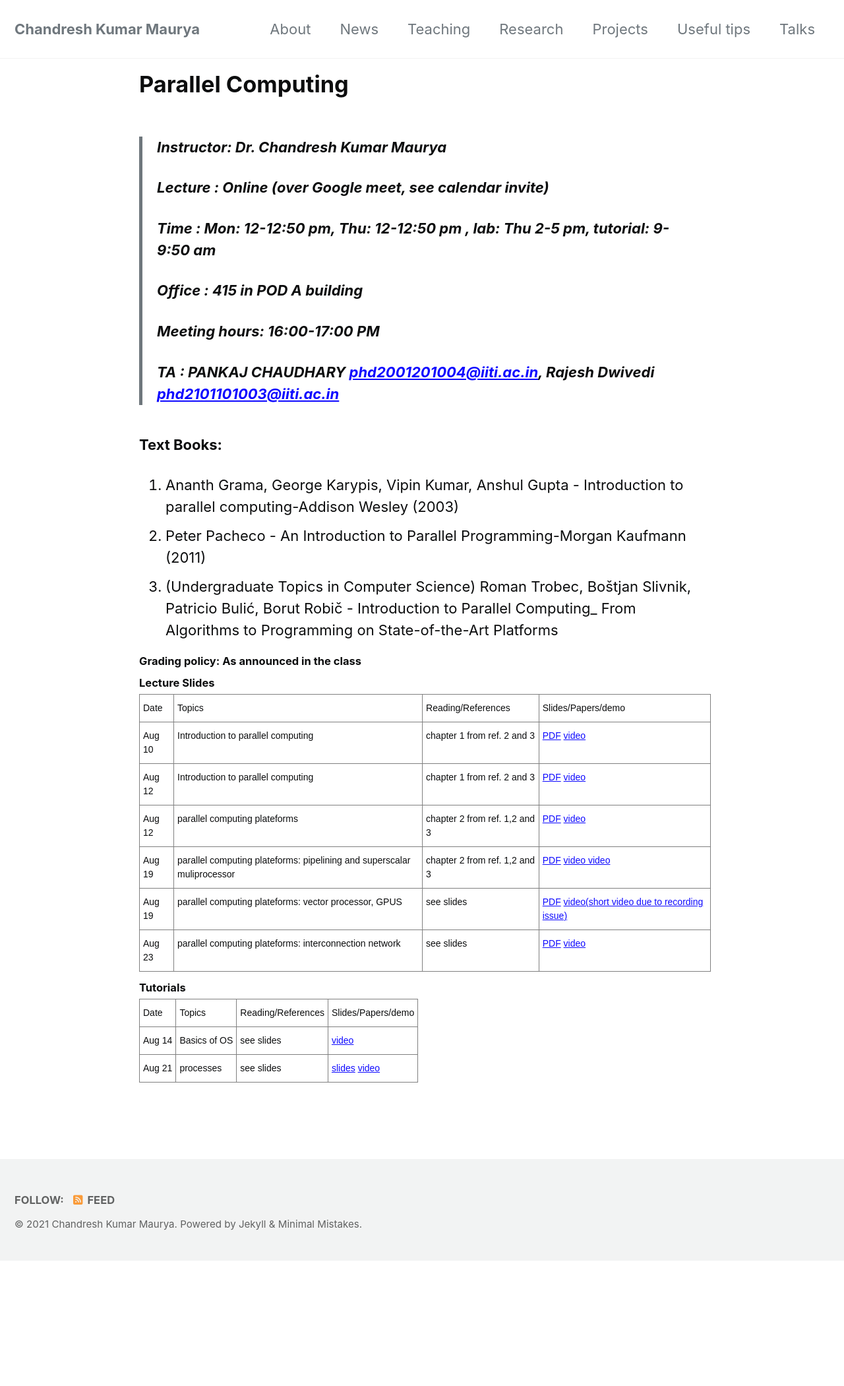
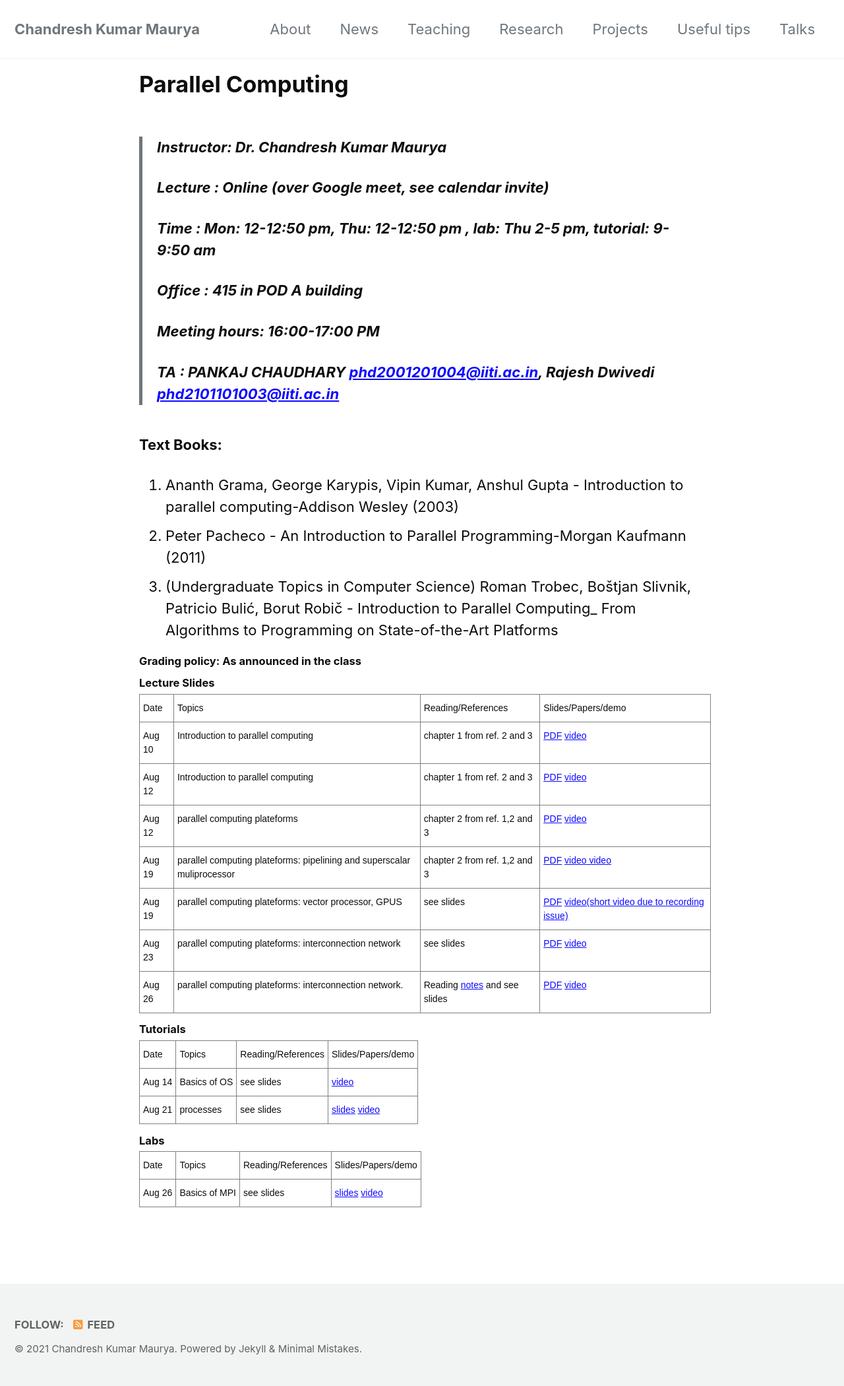
Before and after one commit to chandreshiit/oldsite, a Jekyll site: the page built from _pages/PC2021.md, in a window 1280 px wide. Shown: the whole page at 66% size. Built offline with Jekyll 4.4.1, drawn with Linux system fonts in a browser that asks for light colours; cached includes are drawn as plain includes; nearby versions of some CDN libraries; before the commit the page ends 1911 px from its top, so only the background shows below that.

Commit message:
added PC2021

```diff
--- a/_pages/PC2021.md
+++ b/_pages/PC2021.md
@@ -79,7 +79,13 @@ author_profile: false
     <td class="tg-0pky">parallel computing plateforms: interconnection network</td>
     <td class="tg-0pky">see slides</td>
         <td class="tg-0pky"> <a href="https://drive.google.com/file/d/1e4Tk3lR41VkOEio7ROfBQKggWlf5Tv-M/view?usp=sharing">PDF</a> <a href="https://drive.google.com/file/d/100r6NcNMy6HqJd3WABd2Ps0vg1jBDKtE/view?usp=sharing"> video</a> </td>   </tr>
+     <tr>
+    <td class="tg-0pky">Aug 26</td>
+    <td class="tg-0pky">parallel computing plateforms: interconnection network. </td>
+    <td class="tg-0pky"> Reading  <a href="https://www.engr.colostate.edu/~hj/book_chapters/24.pdf">notes</a> and see slides</td>
+        <td class="tg-0pky"> <a href="https://drive.google.com/file/d/1e4Tk3lR41VkOEio7ROfBQKggWlf5Tv-M/view?usp=sharing">PDF</a> <a href="https://drive.google.com/file/d/1c4Mogp1Eg196vZNhu1EG5s91yJpYmmBw/view?usp=sharing"> video</a> </td>   </tr>
 </table>
+
 
 
 
@@ -117,3 +123,26 @@ author_profile: false
     <td class="tg-0pky">see slides</td>
     <td class="tg-0pky">    <a href="https://drive.google.com/file/d/1cYiszFqT7moTlrNCyuQx7q0vuzOZVMJB/view?usp=sharing"> slides</a>  <a href="https://drive.google.com/file/d/1WwJS_8ExGJLmInfKKeDwveDwNoe8yqWg/view?usp=sharing"> video</a> </td>   </tr>
 </table>
+
+
+#### Labs
+
+<style type="text/css">
+.tg  {border-collapse:collapse;border-spacing:0;}
+.tg td{font-family:Arial, sans-serif;font-size:14px;padding:10px 5px;border-style:solid;border-width:1px;overflow:hidden;word-break:normal;border-color:black;}
+.tg th{font-family:Arial, sans-serif;font-size:14px;font-weight:normal;padding:10px 5px;border-style:solid;border-width:1px;overflow:hidden;word-break:normal;border-color:black;}
+.tg .tg-0pky{border-color:inherit;text-align:left;vertical-align:top}
+</style>
+<table class="tg">
+  <tr>
+    <th class="tg-0pky">Date</th>
+    <th class="tg-0pky">Topics</th>
+    <th class="tg-0pky">Reading/References</th>
+    <th class="tg-0pky">Slides/Papers/demo</th>
+  </tr>
+    <tr>
+    <td class="tg-0pky">Aug 26</td>
+    <td class="tg-0pky">Basics of MPI</td>
+    <td class="tg-0pky">see slides</td>
+        <td class="tg-0pky">  <a href="https://drive.google.com/file/d/1UkiWx0yQb2IP1taXPF4jt7l3RQ8IB0CH/view?usp=sharing"> slides</a> <a href="https://drive.google.com/file/d/1QCMzPB1tA85t8ugyeSdx43275acSGuYT/view?usp=sharing"> video</a> </td>   </tr>
+</table>
```
